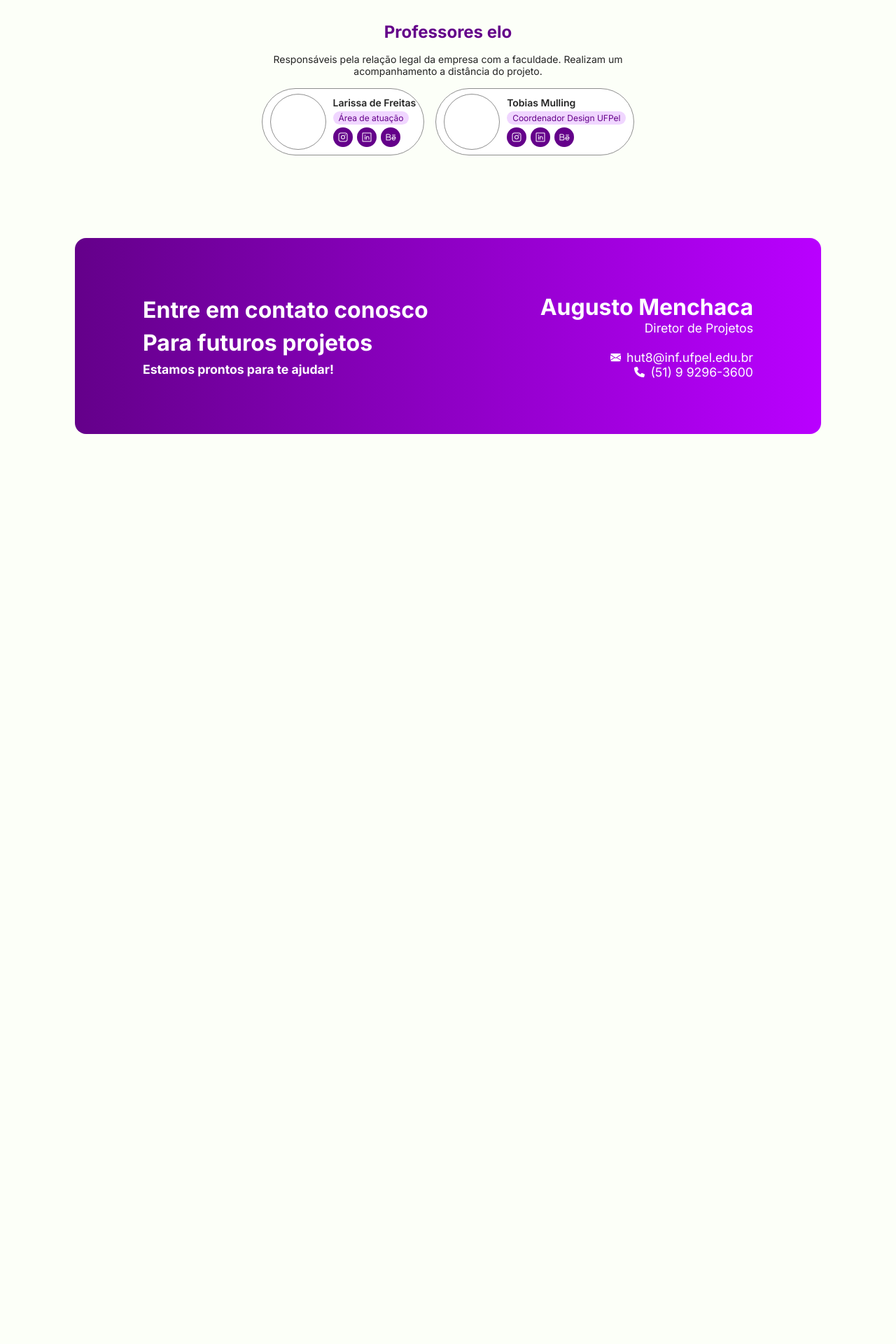
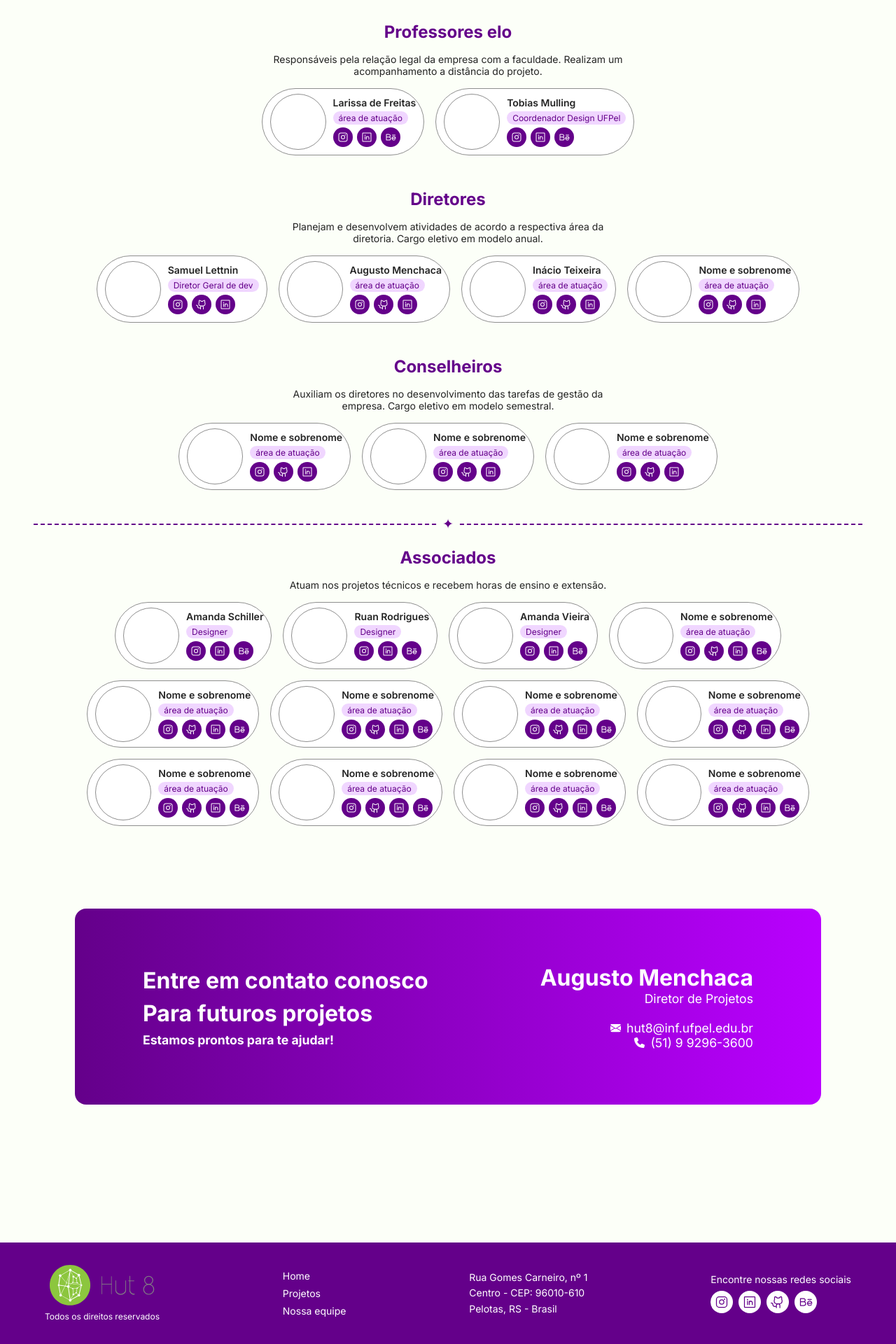
Before and after one commit to Brendler17/hut8, a React (Vite) app in the folder frontend/: page /team in a window 1280 px wide. Shown: the part 489-2409 px from the top of the page at 70% size. Before the commit the page ends 1242 px from the top, so only its background shows below. Built offline with nearby package versions, Linux system fonts and the light colour scheme.

Commit message:
feat: footer done

```diff
--- /dev/null
+++ b/frontend/src/components/Footer/index.module.css
@@ -0,0 +1,79 @@
+.footer {
+  display: flex;
+  align-items: center;
+  justify-content: space-between;
+  background-color: var(--purple-primary);
+  width: 100vw;
+  margin-left: calc(-50vw + 50%);
+  padding: 2rem 4rem;
+  margin-top: 4rem;
+  gap: 2rem;
+}
+
+.logo {
+  display: flex;
+  flex-direction: column;
+  align-items: center;
+  gap: 8px;
+  color: var(--white);
+  font-size: 0.75rem;
+}
+
+.logo img {
+  width: 150px;
+}
+
+.links {
+  display: flex;
+  flex-direction: column;
+  gap: 8px;
+}
+
+.links a {
+  color: var(--white);
+  text-decoration: none;
+  font-size: 0.875rem;
+}
+
+.links a:hover {
+  text-decoration: underline;
+}
+
+.address {
+  color: var(--white);
+  font-size: 0.875rem;
+  font-style: normal;
+  line-height: 1.6;
+}
+
+.social {
+  display: flex;
+  flex-direction: column;
+  gap: 8px;
+}
+
+.social span {
+  color: var(--white);
+  font-size: 0.875rem;
+}
+
+.socialIcons {
+  display: flex;
+  gap: 8px;
+}
+
+.socialIcons a {
+  display: flex;
+  align-items: center;
+  justify-content: center;
+  width: 32px;
+  height: 32px;
+  border-radius: 50%;
+  background-color: white;
+  color: var(--purple-primary);
+  transition: opacity 0.2s;
+}
+
+.socialIcons a:hover {
+  opacity: 0.8;
+}
--- /dev/null
+++ b/frontend/src/components/Footer/index.tsx
@@ -0,0 +1,36 @@
+import styles from './index.module.css';
+import logoHut from '../../assets/logo-hut.svg';
+import { InstagramLogo, LinkedinLogo, GithubLogo, BehanceLogo } from '@phosphor-icons/react';
+
+export function Footer() {
+  return (
+    <footer className={styles.footer}>
+      <div className={styles.logo}>
+        <img src={logoHut} alt="logo hut8" />
+        <span>Todos os direitos reservados</span>
+      </div>
+
+      <nav className={styles.links}>
+        <a href="/">Home</a>
+        <a href="/projects">Projetos</a>
+        <a href="/team">Nossa equipe</a>
+      </nav>
+
+      <address className={styles.address}>
+        Rua Gomes Carneiro, nº 1<br />
+        Centro - CEP: 96010-610<br />
+        Pelotas, RS - Brasil
+      </address>
+
+      <div className={styles.social}>
+        <span>Encontre nossas redes sociais</span>
+        <div className={styles.socialIcons}>
+          <a href="#" target="_blank" rel="noreferrer"><InstagramLogo size={20} /></a>
+          <a href="#" target="_blank" rel="noreferrer"><LinkedinLogo size={20} /></a>
+          <a href="#" target="_blank" rel="noreferrer"><GithubLogo size={20} /></a>
+          <a href="#" target="_blank" rel="noreferrer"><BehanceLogo size={20} /></a>
+        </div>
+      </div>
+    </footer>
+  );
+}
--- a/frontend/src/pages/Nossa-equipe/index.tsx
+++ b/frontend/src/pages/Nossa-equipe/index.tsx
@@ -2,12 +2,12 @@ import { MenuItems } from '../../components/Menu-Items';
 import { Rectangle } from '../../components/Rectangle';
 import { MemberCard } from '../../components/MemberCard';
 import { Contato } from '../../components/Contato';
+import { Footer } from '../../components/Footer';
 import styles from './styles.module.css';
 
 export function NossaEquipe() {
   return (
     <div className={styles.page}>
-
       <div className={styles.container}>
         <MenuItems />
         <Rectangle
@@ -22,26 +22,66 @@ export function NossaEquipe() {
             Realizam um acompanhamento a distância do projeto.
           </p>
           <div className={styles.cards}>
-            <MemberCard
-              name="Larissa de Freitas"
-              role="Área de atuação"
-              instagram="#"
-              linkedin="#"
-              behance="#"
-            />
-            <MemberCard
-              name="Tobias Mulling"
-              role="Coordenador Design UFPel"
-              instagram="#"
-              linkedin="#"
-              behance="#"
-            />
+            <MemberCard name="Larissa de Freitas" role="área de atuação" instagram="#" linkedin="#" behance="#" />
+            <MemberCard name="Tobias Mulling" role="Coordenador Design UFPel" instagram="#" linkedin="#" behance="#" />
+          </div>
+        </section>
+
+        <section className={styles.section}>
+          <h2 className={styles.sectionTitle}>Diretores</h2>
+          <p className={styles.sectionDescription}>
+            Planejam e desenvolvem atividades de acordo a respectiva
+            área da diretoria. Cargo eletivo em modelo anual.
+          </p>
+          <div className={styles.cards}>
+            <MemberCard name="Samuel Lettnin" role="Diretor Geral de dev" instagram="#" linkedin="#" github="#" />
+            <MemberCard name="Augusto Menchaca" role="área de atuação" instagram="#" linkedin="#" github="#" />
+            <MemberCard name="Inácio Teixeira" role="área de atuação" instagram="#" linkedin="#" github="#" />
+            <MemberCard name="Nome e sobrenome" role="área de atuação" instagram="#" linkedin="#" github="#" />
+          </div>
+        </section>
+
+        <section className={styles.section}>
+          <h2 className={styles.sectionTitle}>Conselheiros</h2>
+          <p className={styles.sectionDescription}>
+            Auxiliam os diretores no desenvolvimento das tarefas de
+            gestão da empresa. Cargo eletivo em modelo semestral.
+          </p>
+          <div className={styles.cards}>
+            <MemberCard name="Nome e sobrenome" role="área de atuação" instagram="#" linkedin="#" github="#" />
+            <MemberCard name="Nome e sobrenome" role="área de atuação" instagram="#" linkedin="#" github="#" />
+            <MemberCard name="Nome e sobrenome" role="área de atuação" instagram="#" linkedin="#" github="#" />
+          </div>
+        </section>
+
+        <section className={styles.section}>
+          <div className={styles.associadosDivider}>
+            <span>✦</span>
+          </div>
+          <h2 className={styles.sectionTitle}>Associados</h2>
+          <p className={styles.sectionDescription}>
+            Atuam nos projetos técnicos e recebem horas de ensino e extensão.
+          </p>
+          <div className={styles.cards}>
+            <MemberCard name="Amanda Schiller" role="Designer" instagram="#" linkedin="#" behance="#" />
+            <MemberCard name="Ruan Rodrigues" role="Designer" instagram="#" linkedin="#" behance="#" />
+            <MemberCard name="Amanda Vieira" role="Designer" instagram="#" linkedin="#" behance="#" />
+            <MemberCard name="Nome e sobrenome" role="área de atuação" instagram="#" linkedin="#" github="#" behance="#" />
+            <MemberCard name="Nome e sobrenome" role="área de atuação" instagram="#" linkedin="#" github="#" behance="#" />
+            <MemberCard name="Nome e sobrenome" role="área de atuação" instagram="#" linkedin="#" github="#" behance="#" />
+            <MemberCard name="Nome e sobrenome" role="área de atuação" instagram="#" linkedin="#" github="#" behance="#" />
+            <MemberCard name="Nome e sobrenome" role="área de atuação" instagram="#" linkedin="#" github="#" behance="#" />
+            <MemberCard name="Nome e sobrenome" role="área de atuação" instagram="#" linkedin="#" github="#" behance="#" />
+            <MemberCard name="Nome e sobrenome" role="área de atuação" instagram="#" linkedin="#" github="#" behance="#" />
+            <MemberCard name="Nome e sobrenome" role="área de atuação" instagram="#" linkedin="#" github="#" behance="#" />
+            <MemberCard name="Nome e sobrenome" role="área de atuação" instagram="#" linkedin="#" github="#" behance="#" />
           </div>
         </section>
 
         <Contato />
       </div>
 
+      <Footer />
     </div>
   );
 }
--- a/frontend/src/pages/Nossa-equipe/styles.module.css
+++ b/frontend/src/pages/Nossa-equipe/styles.module.css
@@ -14,7 +14,6 @@
   display: flex;
   flex-direction: column;
 }
-
 
 .section {
   display: flex;
@@ -44,3 +43,22 @@
   gap: 16px;
   justify-content: center;
 }
+
+.associadosDivider {
+  width: 100%;
+  display: flex;
+  align-items: center;
+  justify-content: center;
+  border-top: 2px dashed var(--purple-primary);
+  padding-top: 16px;
+  position: relative;
+}
+
+.associadosDivider span {
+  color: var(--purple-primary);
+  font-size: 1.2rem;
+  background: #fcfff8;
+  padding: 0 8px;
+  position: absolute;
+  top: -14px;
+}
```
